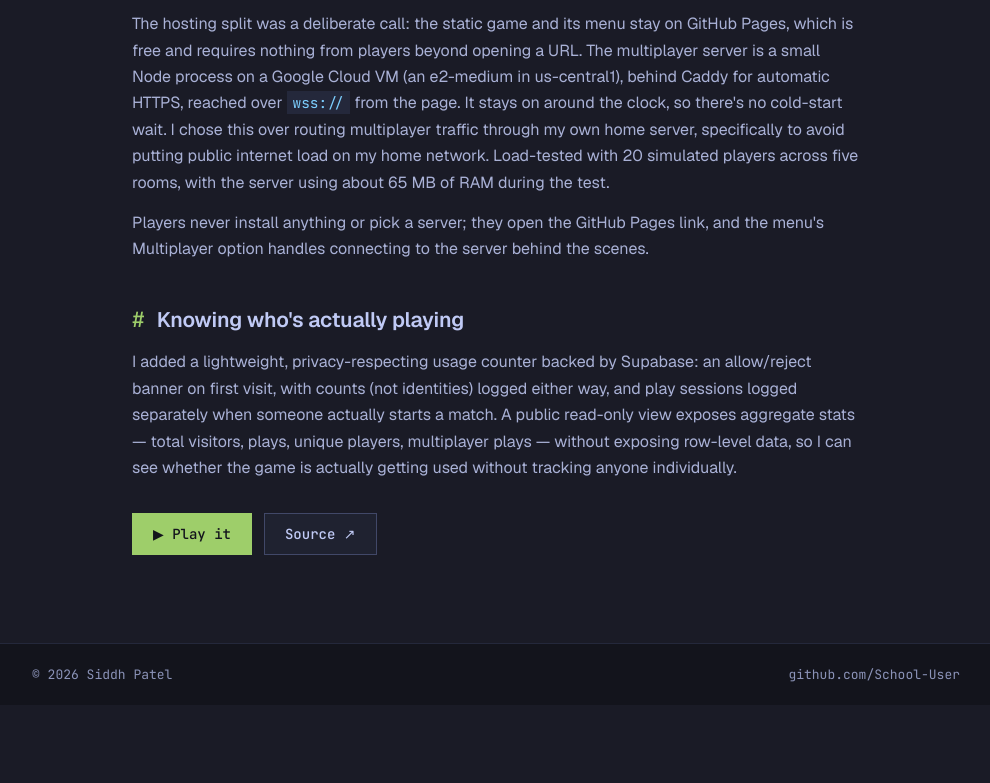
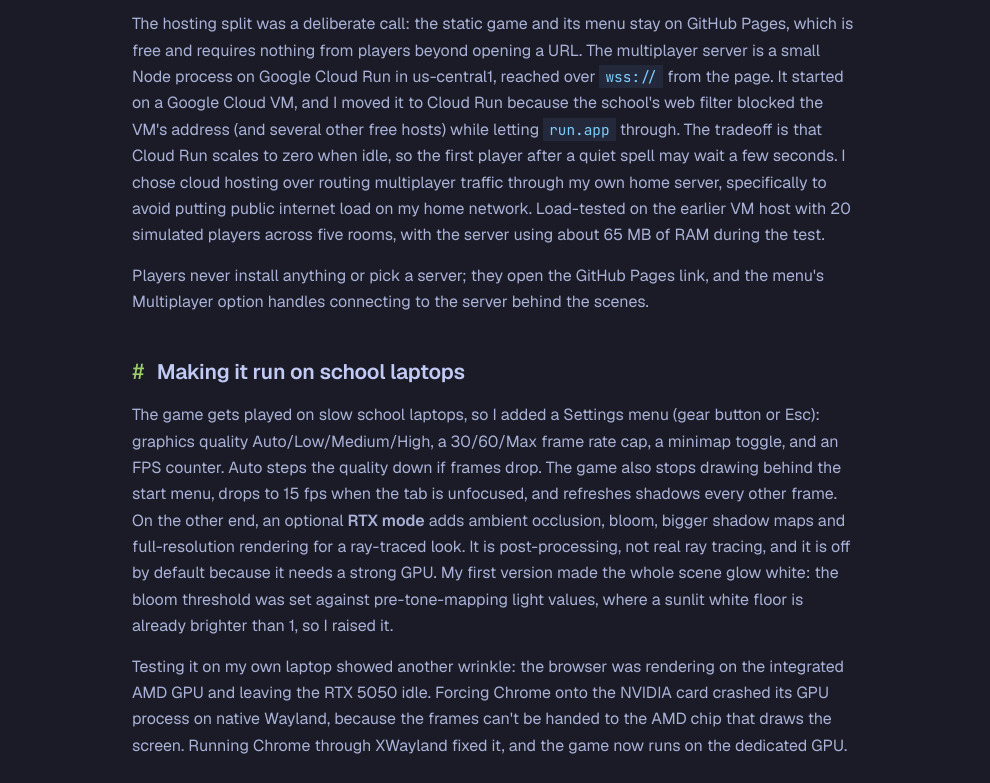
Before and after one commit to School-User/School-User.github.io, a plain HTML site: page projects/byte-to-bite.html in a window 1280 px wide. Shown: the part 1737-2520 px from the top of the page, without its empty margins (144-1134 px from the left). Before the commit the page ends 2442 px from the top, so only its background shows below. Drawn offline with nearby package versions, Linux system fonts and the light colour scheme.

Commit message:
docs: Byte to Bite write-up: Cloud Run hosting, settings/RTX/performance section, visitor stats

```diff
--- a/projects/byte-to-bite.html
+++ b/projects/byte-to-bite.html
@@ -63,11 +63,15 @@
 
       <h2>Going multiplayer</h2>
       <p>Single-player practice is useful, but real matches are several robots at once, so I built a multiplayer mode on top of the same codebase: up to four players per room, one robot per field quadrant, a 15-second lobby before each match (no joining mid-match), a server-run match clock so everyone sees the same timer, and synced robot state over WebSocket. A fifth player automatically lands in a new room. Restart is intentionally off in multiplayer, so a stray keypress can't reset a live match for everyone.</p>
-      <p>The hosting split was a deliberate call: the static game and its menu stay on GitHub Pages, which is free and requires nothing from players beyond opening a URL. The multiplayer server is a small Node process on a Google Cloud VM (an e2-medium in us-central1), behind Caddy for automatic HTTPS, reached over <code>wss://</code> from the page. It stays on around the clock, so there's no cold-start wait. I chose this over routing multiplayer traffic through my own home server, specifically to avoid putting public internet load on my home network. Load-tested with 20 simulated players across five rooms, with the server using about 65 MB of RAM during the test.</p>
+      <p>The hosting split was a deliberate call: the static game and its menu stay on GitHub Pages, which is free and requires nothing from players beyond opening a URL. The multiplayer server is a small Node process on Google Cloud Run in us-central1, reached over <code>wss://</code> from the page. It started on a Google Cloud VM, and I moved it to Cloud Run because the school's web filter blocked the VM's address (and several other free hosts) while letting <code>run.app</code> through. The tradeoff is that Cloud Run scales to zero when idle, so the first player after a quiet spell may wait a few seconds. I chose cloud hosting over routing multiplayer traffic through my own home server, specifically to avoid putting public internet load on my home network. Load-tested on the earlier VM host with 20 simulated players across five rooms, with the server using about 65 MB of RAM during the test.</p>
       <p>Players never install anything or pick a server; they open the GitHub Pages link, and the menu's Multiplayer option handles connecting to the server behind the scenes.</p>
 
+      <h2>Making it run on school laptops</h2>
+      <p>The game gets played on slow school laptops, so I added a Settings menu (gear button or Esc): graphics quality Auto/Low/Medium/High, a 30/60/Max frame rate cap, a minimap toggle, and an FPS counter. Auto steps the quality down if frames drop. The game also stops drawing behind the start menu, drops to 15 fps when the tab is unfocused, and refreshes shadows every other frame. On the other end, an optional <strong>RTX mode</strong> adds ambient occlusion, bloom, bigger shadow maps and full-resolution rendering for a ray-traced look. It is post-processing, not real ray tracing, and it is off by default because it needs a strong GPU. My first version made the whole scene glow white: the bloom threshold was set against pre-tone-mapping light values, where a sunlit white floor is already brighter than 1, so I raised it.</p>
+      <p>Testing it on my own laptop showed another wrinkle: the browser was rendering on the integrated AMD GPU and leaving the RTX 5050 idle. Forcing Chrome onto the NVIDIA card crashed its GPU process on native Wayland, because the frames can't be handed to the AMD chip that draws the screen. Running Chrome through XWayland fixed it, and the game now runs on the dedicated GPU.</p>
+
       <h2>Knowing who's actually playing</h2>
-      <p>I added a lightweight, privacy-respecting usage counter backed by Supabase: an allow/reject banner on first visit, with counts (not identities) logged either way, and play sessions logged separately when someone actually starts a match. A public read-only view exposes aggregate stats — total visitors, plays, unique players, multiplayer plays — without exposing row-level data, so I can see whether the game is actually getting used without tracking anyone individually.</p>
+      <p>I added a lightweight, privacy-respecting usage counter backed by Supabase: an allow/reject banner on first visit, with counts (not identities) logged either way, and play sessions logged separately when someone actually starts a match. A public read-only view exposes aggregate stats — total visitors, plays, unique players, multiplayer plays — without exposing row-level data, so I can see whether the game is actually getting used without tracking anyone individually. As of November 7, 2026 it shows 33 visitors, 23 players and 78 matches started (46 of them multiplayer), counted since October 13.</p>
 
       <div class="btns">
         <a class="btn primary" href="https://school-user.github.io/robotics-simulation/">▶ Play it</a>
```
